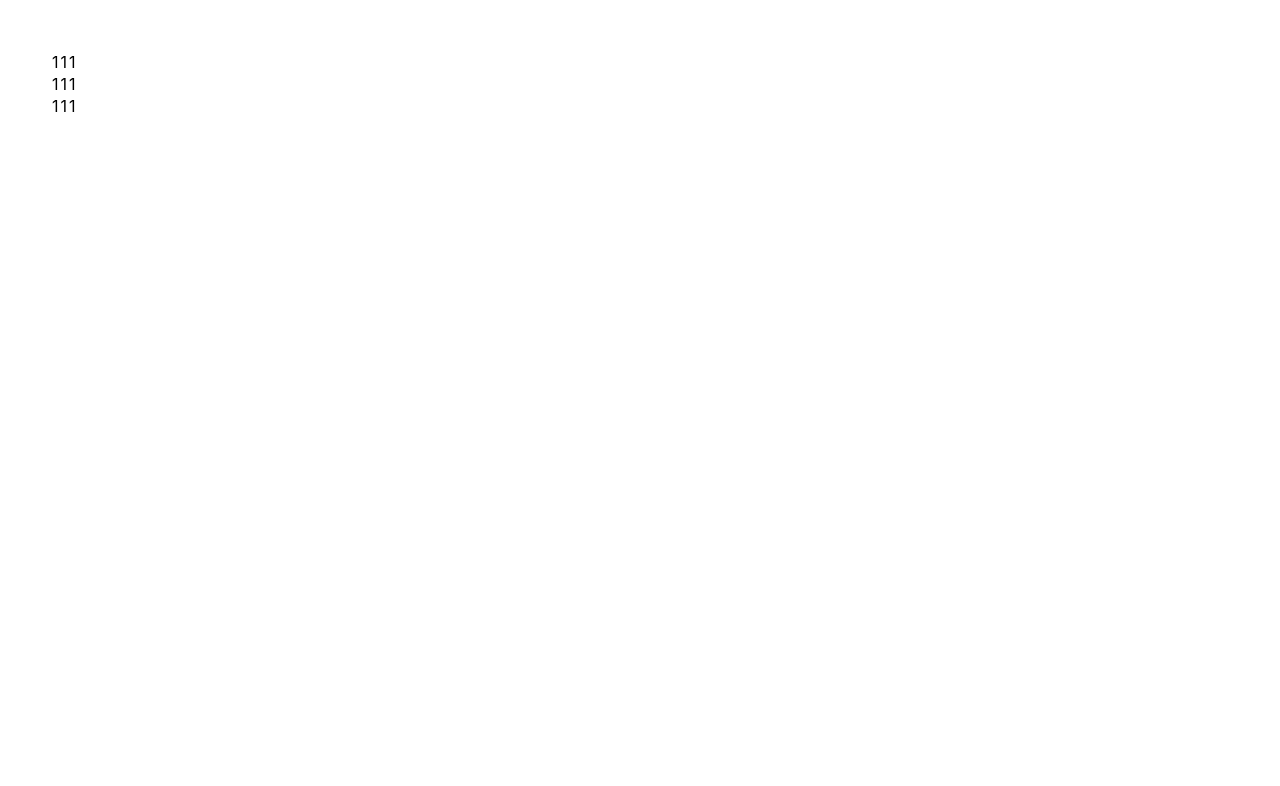
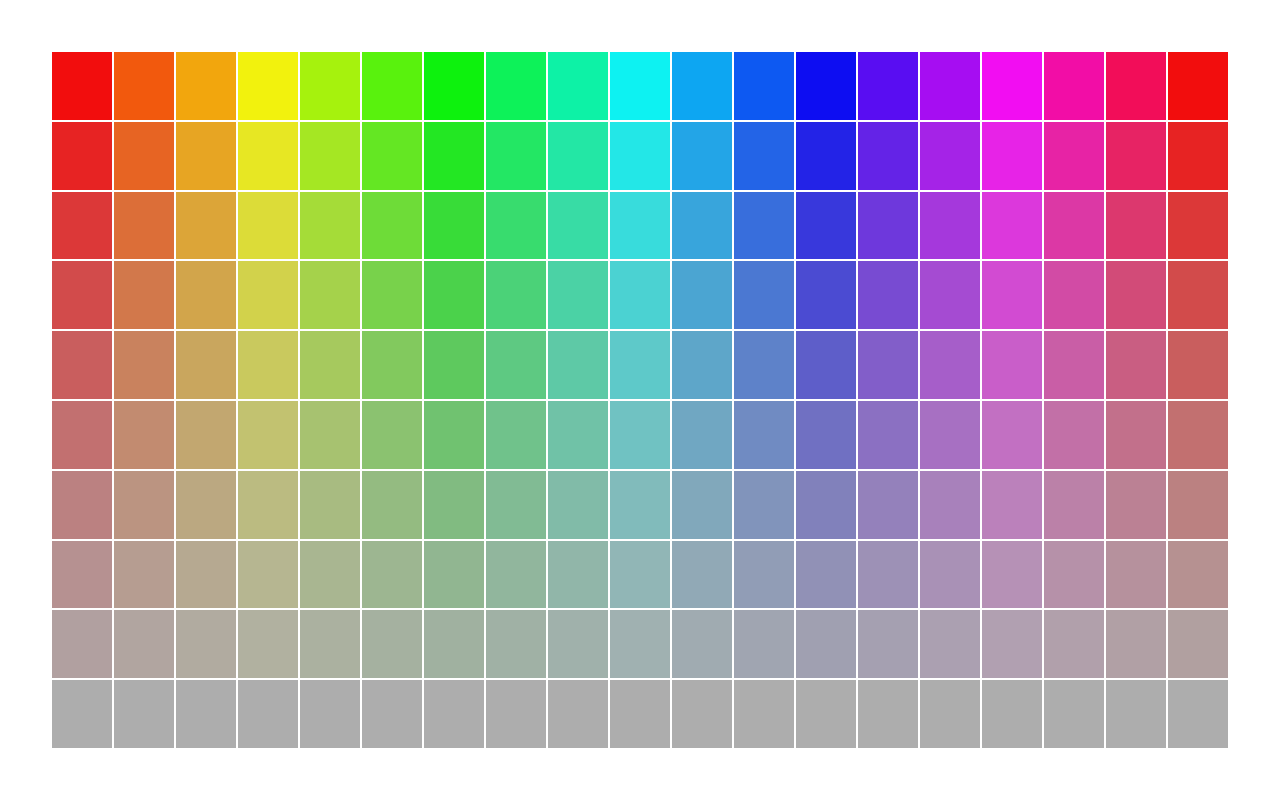
Before and after one commit to Yaroslav-Melnychenko/materialui404, a React (Create React App) app: page / in a window 1280 px wide. Shown: the top 786 px of the page. Built offline with nearby package versions, Linux system fonts and the light colour scheme.

Commit message:
grid logic

```diff
--- a/src/App.css
+++ b/src/App.css
@@ -18,3 +18,21 @@
     height: 100%;
     position: relative;
 }
+
+.palette{
+    width: 100%;
+    height: 100%;
+    border: 0;
+    color: rgba(255,255,255,.5);
+}
+
+.palette td{
+  position: relative;
+  text-align: center;
+  cursor: pointer;
+}
+
+.active-td{
+  box-shadow: inset 0px 0px 0px 5px rgba(255, 255, 255, 0.75);
+  transition: 0.4s;
+}
--- a/src/components/grid.js
+++ b/src/components/grid.js
@@ -1,26 +1,33 @@
 import React, { Component } from 'react';
-import Item from './item';
+import Line from './line';
 
 class Grid extends Component {
+
+  constructor() {
+    super();
+    this.lines = [
+      {
+        saturation: 90,
+        lightness: 50
+      }
+    ];
+    for (let i = 1; i < 10; i++) {
+      this.lines.push({
+        saturation: this.lines[i-1].saturation - 10,
+        lightness: this.lines[i-1].lightness + 2
+      });
+    }
+  }
+
   render() {
     return(
-      <table>
+      <table className="palette">
         <tbody>
-          <tr>
-            <td>1</td>
-            <td>1</td>
-            <td>1</td>
-          </tr>
-          <tr>
-            <td>1</td>
-            <td>1</td>
-            <td>1</td>
-          </tr>
-          <tr>
-            <td>1</td>
-            <td>1</td>
-            <td>1</td>
-          </tr>
+          {
+            this.lines.map((line, i) => {
+              return <Line key={i} saturation={line.saturation} lightness={line.lightness} />
+            })
+          }
         </tbody>
       </table>
     );
--- a/src/components/item.js
+++ b/src/components/item.js
@@ -1,11 +1,29 @@
 import React, { Component } from 'react';
 
 class Item extends Component {
+
+  state = {
+    active: false
+  }
+
+  constructor(props){
+    super(props);
+  }
+
+  colorPick(){
+    this.setState({active: true});
+  }
+
   render() {
     return(
-      <div>Item</div>
+      <td
+        style={this.props.style}
+        onClick={this.colorPick.bind(this)}
+        className={this.state.active ? 'active-td' : null}
+      ></td>
     );
   }
+
 }
 
 export default Item;
--- /dev/null
+++ b/src/components/line.js
@@ -0,0 +1,30 @@
+import React, { Component } from 'react';
+import Item from './item';
+
+class Line extends Component {
+  constructor(props){
+    super(props);
+    this.hsl = [];
+  }
+
+  createHsl() {
+    for ( let i = 0; i <= 360; i = i + 20 ) {
+      this.hsl.push(i);
+    }
+  }
+
+  render() {
+    {this.createHsl()}
+    return(
+      <tr>
+        {
+          this.hsl.map((color, i) => {
+            return <Item key={i} style={{backgroundColor: `hsl(${color}, ${this.props.saturation}%, ${this.props.lightness}%)`}} />
+          })
+        }
+      </tr>
+    );
+  }
+}
+
+export default Line;
```
Also changed, not shown: 1 other file (tests, documents, lock files or other folders).
